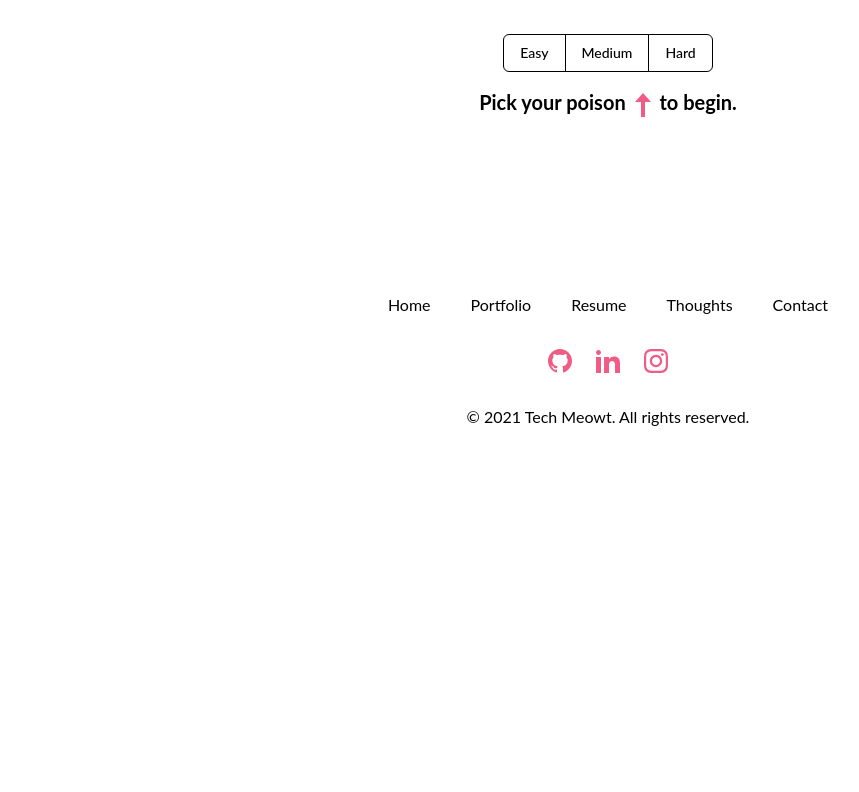
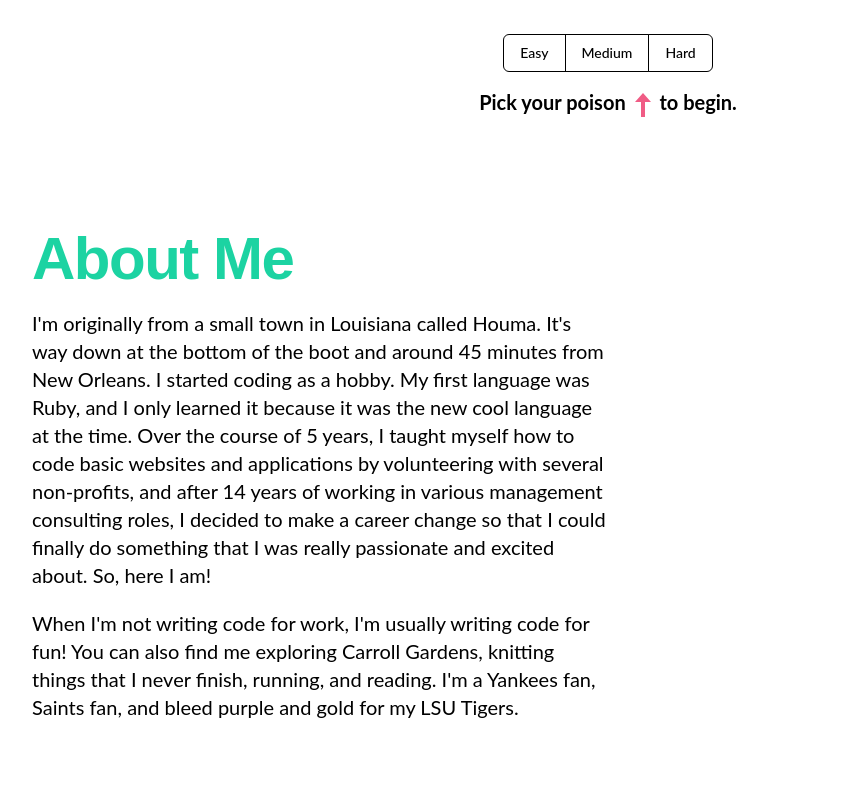
Before and after one commit to jessicagallagher/iamjessg, a Next.js app: page / in a window 1280 px wide. Shown: the part 808-1600 px from the top of the page, without its empty margins (32-891 px from the left). Before the commit the page ends 1285 px from the top, so only its background shows below. Built offline with nearby package versions, Linux system fonts and the light colour scheme.

Commit message:
fine-tuned game and started working on about page

```diff
--- a/components/About.js
+++ b/components/About.js
@@ -3,9 +3,29 @@ export default function About() {
     <div className='relative overflow-hidden'>
       <div className='max-w-7xl mx-auto'>
         <div className='relative z-10 pb-8 sm:pb-16 md:pb-20 lg:max-w-2xl lg:w-full lg:pb-28 xl:pb-32'>
+          <svg
+            className='hidden lg:block absolute right-0 inset-y-0 h-full w-48 text-white transform translate-x-1/2'
+            fill='currentColor'
+            viewBox='0 0 100 100'
+            preserveAspectRatio='none'
+            aria-hidden='true'
+          >
+            <polygon points='50,0 100,0 50,100 0,100' />
+          </svg>
 
+          <main className='mt-10 mx-auto max-w-7xl px-4 sm:mt-12 sm:px-6 md:mt-16 lg:mt-20 lg:px-8 xl:mt-28'>
+            <div className='sm:text-center lg:text-left'>
+              <h1 className='text-4xl tracking-tight font-raleway font-bold text-green-default sm:text-5xl md:text-6xl'>
+                <span className='block xl:inline'>About Me</span>
+              </h1>
+              <p className='mt-3 sm:mt-5 sm:text-lg sm:max-w-xl sm:mx-auto md:mt-5 md:text-xl lg:mx-0 font-lato text-black'>I'm originally from a small town in Louisiana called Houma. It's way down at the bottom of the boot and around 45 minutes from New Orleans. I started coding as a hobby. My first language was Ruby, and I only learned it because it was the new cool language at the time. Over the course of 5 years, I taught myself how to code basic websites and applications by volunteering with several non-profits, and after 14 years of working in various management consulting roles, I decided to make a career change so that I could finally do something that I was really passionate and excited about. So, here I am!</p>
+              <p className='mt-3 sm:mt-5 sm:text-lg sm:max-w-xl sm:mx-auto md:mt-5 md:text-xl lg:mx-0 font-lato text-black'>When I'm not writing code for work, I'm usually writing code for fun! You can also find me exploring Carroll Gardens, knitting things that I never finish, running, and reading. I'm a Yankees fan, Saints fan, and bleed purple and gold for my LSU Tigers.</p>
+            </div>
+          </main>
+        </div>
+      </div>
 
-        </div>
+      <div className='lg:absolute lg:inset-y-0 lg:right-0 lg:w-1/2'>
 
       </div>
 
--- a/components/Game.js
+++ b/components/Game.js
@@ -100,7 +100,12 @@ export default function Game() {
   )
 }
 
-function MemoryGame({ options, setOptions, highScore, setHighScore }) {
+function MemoryGame({
+  options,
+  setOptions,
+  highScore,
+  setHighScore
+}) {
   const [game, setGame] = useState([])
   const [flippedCount, setFlippedCount] = useState(0)
   const [flippedIndexes, setFlippedIndexes] = useState([])
@@ -177,7 +182,7 @@ function MemoryGame({ options, setOptions, highScore, setHighScore }) {
 
         const newGame = MySwal.fire({
           title: <h1>You win! 🎉</h1>,
-          text: `Your score is ${score}. Keep playing to try to beat your High Score!`,
+          text: `Your score is ${score}. Keep playing to try to beat your High Score... or do what you came here for, and check out the rest of my portfolio! 😘`,
           width: 600,
           padding: '3em',
           allowOutsideClick: true,
@@ -191,13 +196,13 @@ function MemoryGame({ options, setOptions, highScore, setHighScore }) {
             left top
             no-repeat
           `,
-        }).then(function () {
+        }).then(function() {
           const gameLength = game.length
           setOptions(null)
           setTimeout(() => {
             setOptions(gameLength)
           }, 5)
-        }, function (dismiss) {
+        }, function(dismiss) {
           setOptions(null)
         })
       }, 500)
@@ -206,7 +211,8 @@ function MemoryGame({ options, setOptions, highScore, setHighScore }) {
 
   if(flippedIndexes.length === 2) {
     const match =
-      game[flippedIndexes[0]].imageId === game[flippedIndexes[1]].imageId
+      game[flippedIndexes[0]].imageId === game[flippedIndexes[1]]
+      .imageId
 
     if(match) {
       const newGame = [...game]
@@ -258,14 +264,22 @@ function Card({
   setFlippedIndexes,
 }) {
   const [flipped, set] = useState(false)
-  const { transform, opacity } = useSpring({
+  const {
+    transform,
+    opacity
+  } = useSpring({
     opacity: flipped ? 1 : 0,
     transform: `perspective(600px) rotateX(${flipped ? 180 : 0}deg)`,
-    config: { mass: 5, tension: 500, friction: 80 },
+    config: {
+      mass: 5,
+      tension: 500,
+      friction: 80
+    },
   })
 
   useEffect(() => {
-    if(flippedIndexes[2] === true && flippedIndexes.indexOf(id) > -1) {
+    if(flippedIndexes[2] === true && flippedIndexes.indexOf(
+        id) > -1) {
       setTimeout(() => {
         set(state => !state)
         setFlippedCount(flippedCount + 1)
```
